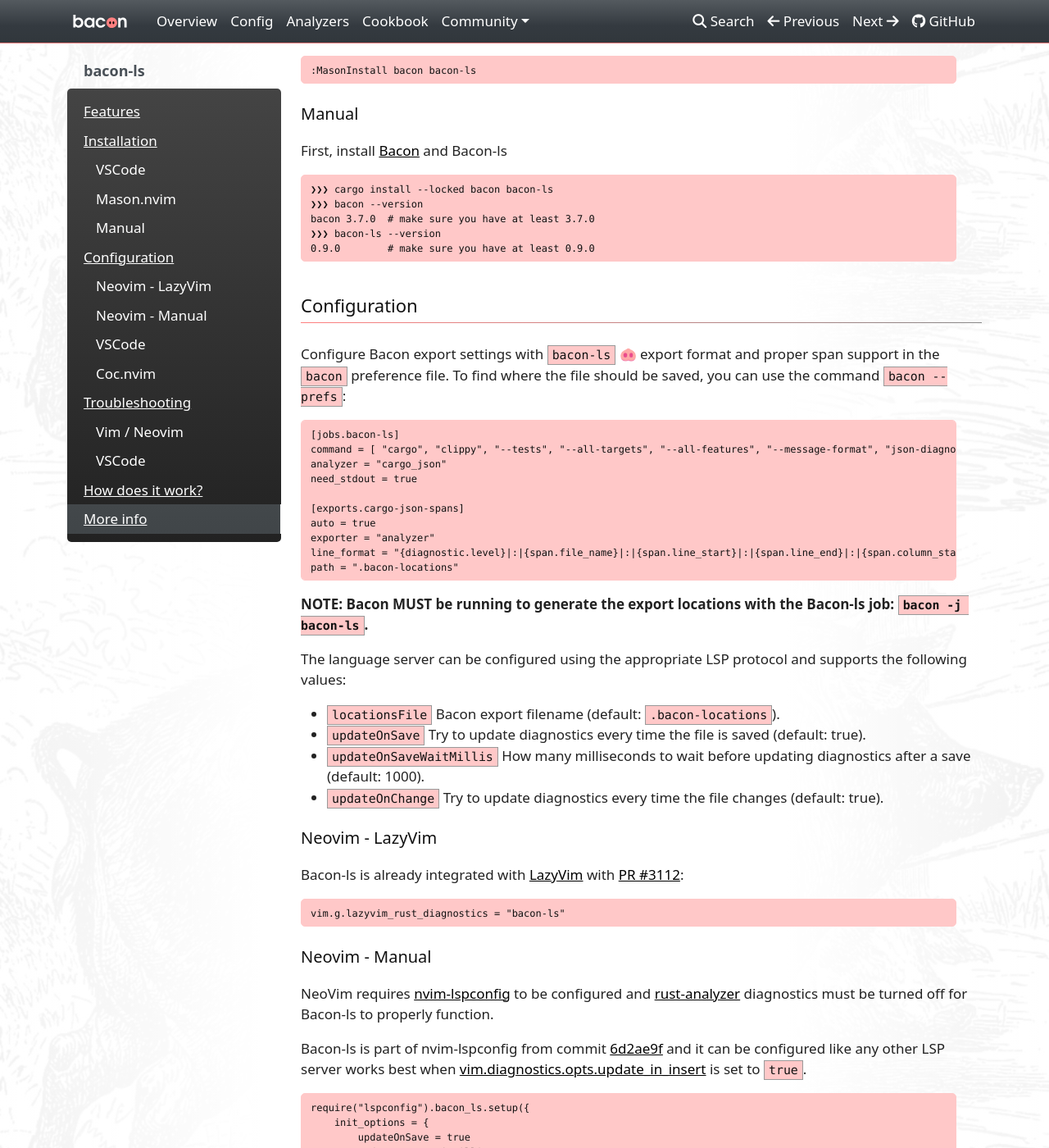
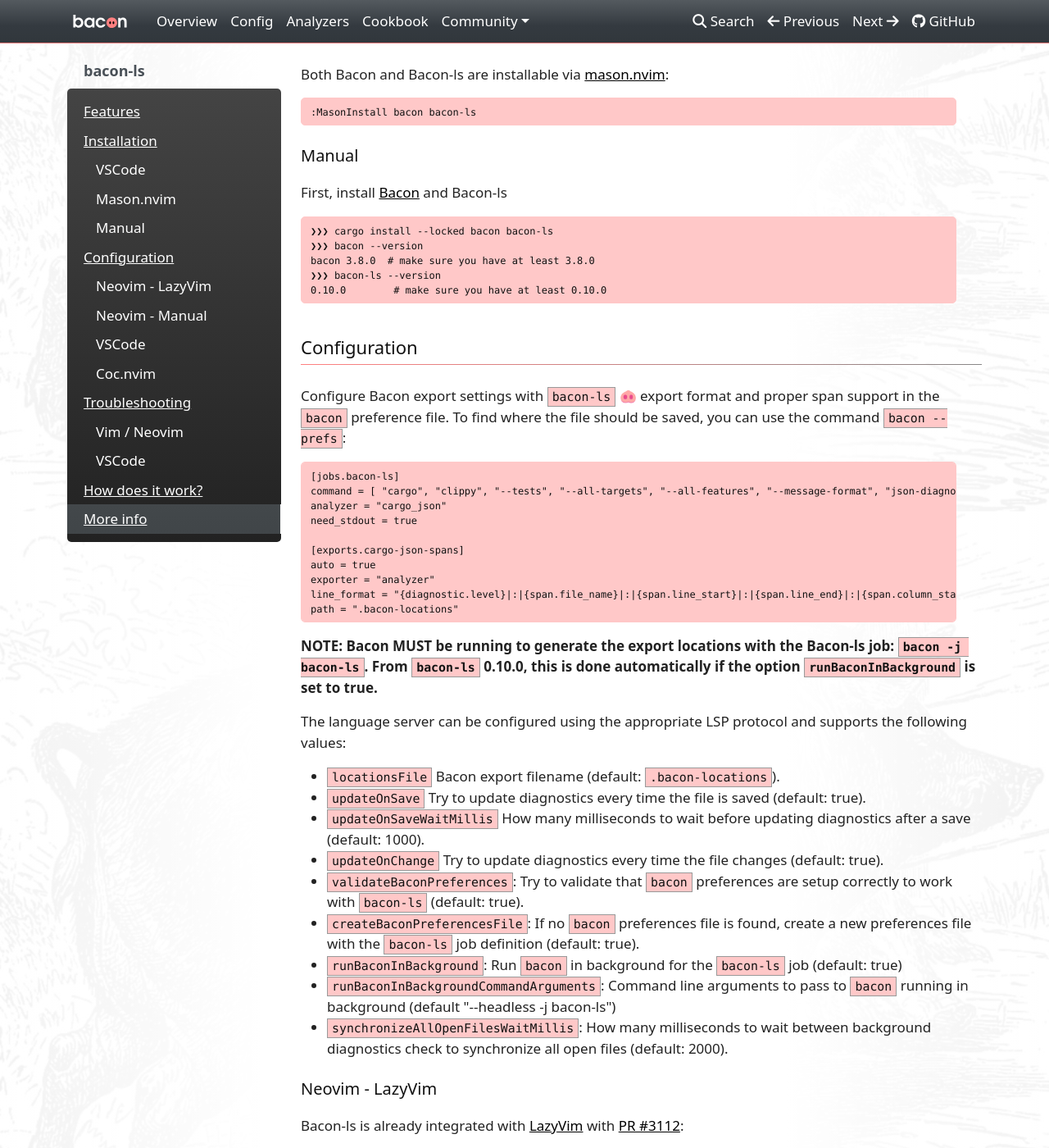
Before and after one commit to Canop/bacon, an MkDocs documentation site: the page built from website/docs/community/bacon-ls.md, in a window 1280 px wide and 1400 px high, scrolled down 1274 px. Shown: the whole window at 82% size. Built offline with MkDocs 1.6.1, drawn with Linux system fonts in a browser that asks for light colours; nearby versions of some CDN libraries; a style sheet for code colours, icons or effects is not loaded; some of the changed text lies outside the part shown.

Commit message:
Update bacon-ls documentation

````diff
--- a/website/docs/community/bacon-ls.md
+++ b/website/docs/community/bacon-ls.md
@@ -3,7 +3,7 @@
 
 ![bacon-ls](../img/bacon-ls.png)
 
-**NOTE: Bacon-ls requires Bacon 3.7+ to work properly.**
+**NOTE: Bacon-ls requires Bacon 3.8+ to work properly.**
 
 **NOTE: Bacon-ls is not part of Bacon, it's a third-party tool developed to work WITH Bacon.**
 
@@ -15,6 +15,8 @@
 * Ability to react to changes over document saves and changes that can be configured.
 * Replacement code actions as suggested by `clippy`.
 * Automatic validation of `bacon` preferences to ensure `bacon-ls` can work with them.
+* Start `bacon` in background based on user preferences (requires `bacon` 3.8.0).
+* Synchronize diagnostics for all open files.
 
 # Installation
 
@@ -42,9 +44,9 @@
 ```bash
 ❯❯❯ cargo install --locked bacon bacon-ls
 ❯❯❯ bacon --version
-bacon 3.7.0  # make sure you have at least 3.7.0
+bacon 3.8.0  # make sure you have at least 3.8.0
 ❯❯❯ bacon-ls --version
-0.9.0        # make sure you have at least 0.9.0
+0.10.0        # make sure you have at least 0.10.0
 ```
 
 # Configuration
@@ -65,7 +67,8 @@
 path = ".bacon-locations"
 ```
 
-**NOTE: Bacon MUST be running to generate the export locations with the Bacon-ls job: `bacon -j bacon-ls`.**
+**NOTE: Bacon MUST be running to generate the export locations with the Bacon-ls job: `bacon -j bacon-ls`.
+From `bacon-ls` 0.10.0, this is done automatically if the option `runBaconInBackground` is set to true.**
 
 The language server can be configured using the appropriate LSP protocol and
 supports the following values:
@@ -74,6 +77,12 @@
 - `updateOnSave` Try to update diagnostics every time the file is saved (default: true).
 - `updateOnSaveWaitMillis` How many milliseconds to wait before updating diagnostics after a save (default: 1000).
 - `updateOnChange` Try to update diagnostics every time the file changes (default: true).
+- `validateBaconPreferences`: Try to validate that `bacon` preferences are setup correctly to work with `bacon-ls` (default: true).
+- `createBaconPreferencesFile`: If no `bacon` preferences file is found, create a new preferences file with the `bacon-ls` job definition (default: true).
+- `runBaconInBackground`: Run `bacon` in background for the `bacon-ls` job (default: true)
+- `runBaconInBackgroundCommandArguments`: Command line arguments to pass to `bacon` running in background (default "--headless -j bacon-ls")
+- `synchronizeAllOpenFilesWaitMillis`: How many milliseconds to wait between background diagnostics check to synchronize all open files (default: 2000).
+
 
 ## Neovim - LazyVim
 
@@ -98,9 +107,9 @@
 ```lua
 require("lspconfig").bacon_ls.setup({
     init_options = {
-        updateOnSave = true
-        updateOnSaveWaitMillis = 1000
-        updateOnChange = false
+        updateOnSave = true,
+        updateOnSaveWaitMillis = 1000,
+        updateOnChange = false,
     }
 })
 ```
````
